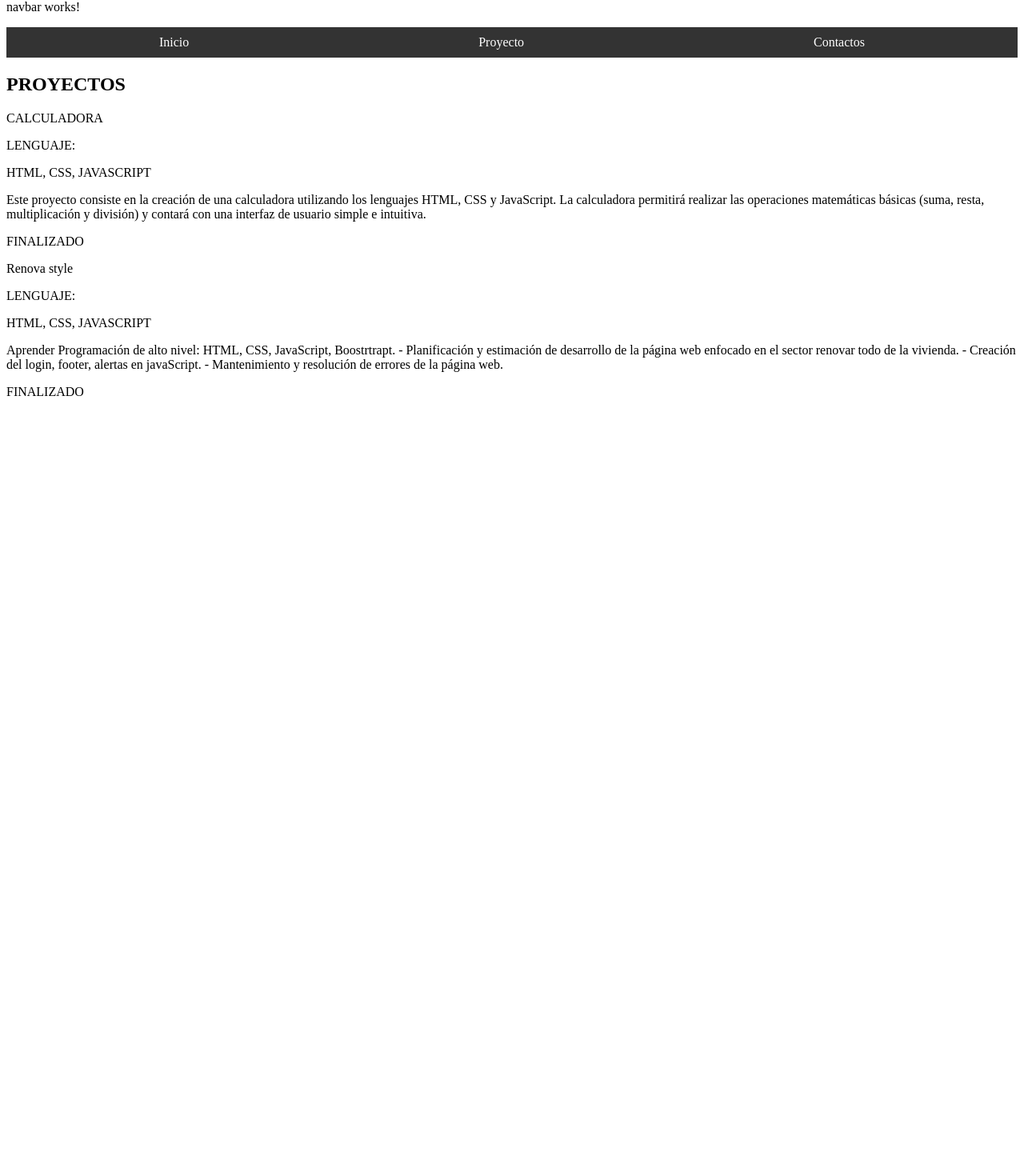
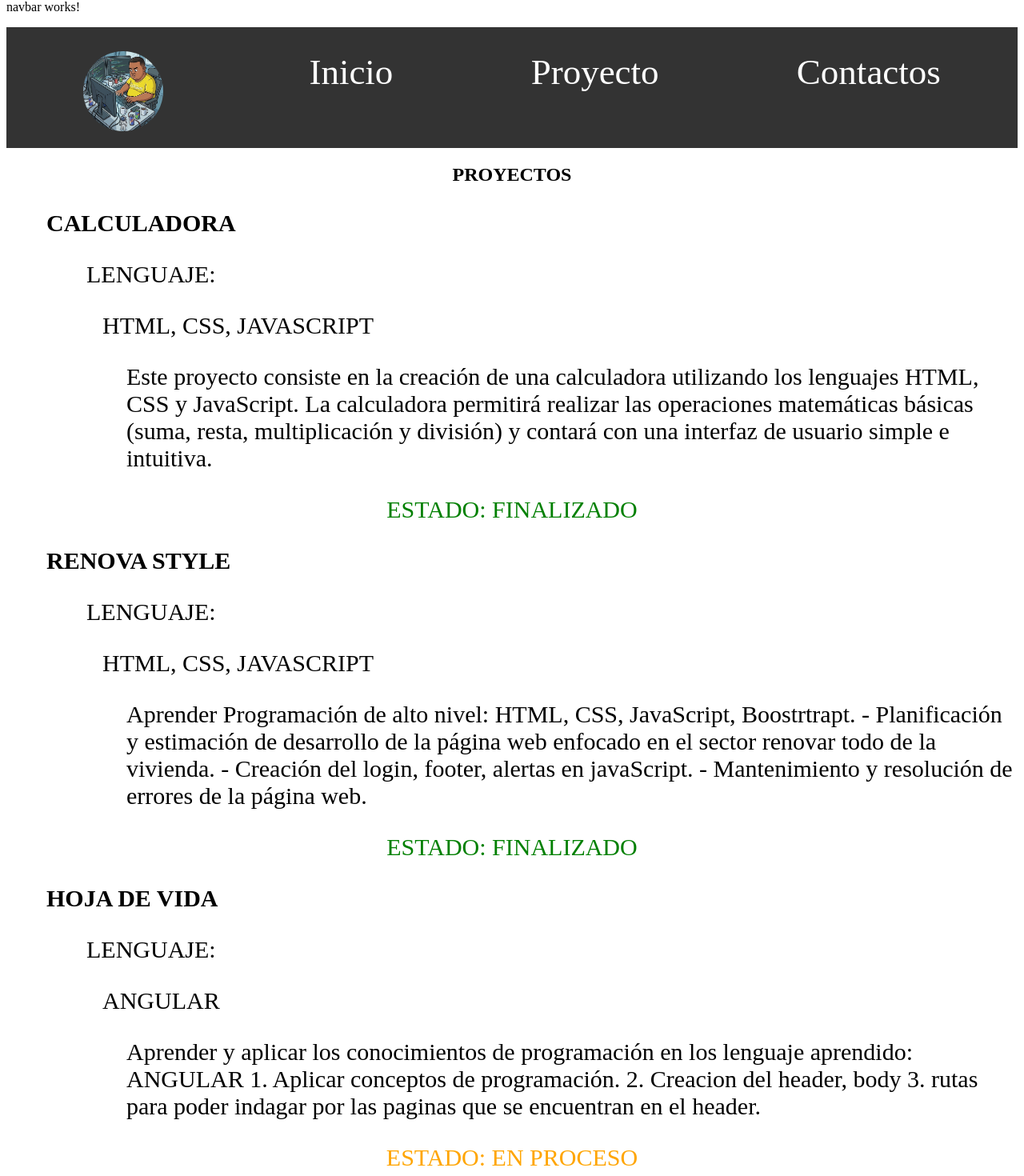
Before and after one commit to AndresMosquera9005/Javier-Mosquera-CV, an Angular app in the folder cvjamr/: page /proyecto in a window 1280 px wide. Shown: the part 16-1486 px from the top of the page at 80% size. Before the commit the page ends 800 px from the top, so only its background shows below. Built offline with nearby package versions, Linux system fonts and the light colour scheme.

Commit message:
las rutas estan listas y se agrega unos proyectos

```diff
--- a/cvjamr/src/app/components/contacto/contacto.html
+++ b/cvjamr/src/app/components/contacto/contacto.html
@@ -1 +1,9 @@
 <p>contacto works!</p>
+<p class="titulo" >CORREO ELECTRONICO:</p>
+<p class="correo">ANDRUBJJ@GMAIL.COM</p>
+<p  class="titulo">NUMERO TELEFONICO:</p>
+<p class="">3172895477</p>
+<p class="titulo">REDES SOCIALES:</p>
+<p>LINKEDIN</p>
+<p>COMPUTRABAJO</p>
+<p></p>
--- a/cvjamr/src/app/components/inicio/inicio.html
+++ b/cvjamr/src/app/components/inicio/inicio.html
@@ -1,6 +1,6 @@
 
 <h1 id="titulo">JAVIER ANDRES MOSQUERA RODRIGUEZ</h1>
-<p id="ultimoEstudio">Desarrollador Full stack </p>
+<p id="ultimoEstudio">Desarrollador Full Stack </p>
 <p id="parrafo">
     Soy un apasionado del desarrollo frontend con una amplia experiencia en la creación de interfaces de usuario atractivas y funcionales. <br>
     Poseo un dominio sólido de HTML, CSS, JavaScript, Angular, React y tengo experiencia en la creación de aplicaciones web escalables y de alto rendimiento.
--- a/cvjamr/src/app/components/navbar/navbar.css
+++ b/cvjamr/src/app/components/navbar/navbar.css
@@ -4,9 +4,23 @@ nav {
     background-color: #333;
     color: white;
     padding: 10px;
+    font-size: 45px;
 }
 
 nav a {
     color: white;
     text-decoration: none;
+    margin-top: 20px;
 }
+
+#logo {
+    width: 100px;
+    height: 100px;
+    border-radius: 50%;
+    object-fit: cover;
+    margin-right: 10px;
+}
+
+#logo:hover {
+    transform: scale(1.1);
+}
--- a/cvjamr/src/app/components/navbar/navbar.html
+++ b/cvjamr/src/app/components/navbar/navbar.html
@@ -1,9 +1,10 @@
 <p>navbar works!</p>
 
 <nav>
+    <a href=""><img id="logo" src="/yo.jpg" alt=""></a>
     <a routerLink="/" routerLinkActive="active">Inicio</a>
-    <a routerLink="/ProyectoComponent" routerLinkActive="active">Proyecto</a>
-    <a [routerLink]="['/contacto']" routerLinkActive="active">Contactos</a>
+    <a routerLink="/proyecto" routerLinkActive="active">Proyecto</a>
+    <a routerLink="/contacto" routerLinkActive="active">Contactos</a>
 </nav>
 
 <!-- <app-inicio></app-inicio> -->
--- a/cvjamr/src/app/components/proyecto/proyecto.css
+++ b/cvjamr/src/app/components/proyecto/proyecto.css
@@ -1,2 +1,36 @@
-#proyectos {}
-.nombreProyecto{}
+#proyectos {
+    text-align: center;
+}
+.nombreProyecto{
+    margin-left: 50px;
+    font-size: 30px;
+    font-weight: bold;
+
+}
+
+.subTitulo{
+    margin-left: 100px;
+    font-size: 30px;
+}
+
+.lenguaje{
+    margin-left: 120px;
+    font-size: 30px;
+}
+
+.descripcion{
+    margin-left: 150px;
+    font-size: 30px;
+}
+
+.estadoFinalizado{
+    text-align:center;
+    color: green;
+    font-size: 30px;
+}
+
+.estadoProceso {
+    text-align:center;
+    color: orange;
+    font-size: 30px;
+}
--- a/cvjamr/src/app/components/proyecto/proyecto.html
+++ b/cvjamr/src/app/components/proyecto/proyecto.html
@@ -2,12 +2,18 @@
 
 <p class="nombreProyecto">CALCULADORA</p>
 <p class="subTitulo">LENGUAJE:</p>
-<p>HTML, CSS, JAVASCRIPT</p>
+<p class="lenguaje" >HTML, CSS, JAVASCRIPT</p>
 <p class="descripcion">Este proyecto consiste en la creación de una calculadora utilizando los lenguajes HTML, CSS y JavaScript. La calculadora permitirá realizar las operaciones matemáticas básicas (suma, resta, multiplicación y división) y contará con una interfaz de usuario simple e intuitiva. </p>
-<p class="finalizado">FINALIZADO</p>
+<p class="estadoFinalizado">ESTADO: FINALIZADO</p>
 
-<p> Renova style</p>
+<p class="nombreProyecto">RENOVA STYLE</p>
 <p class="subTitulo">LENGUAJE:</p>
-<p>HTML, CSS, JAVASCRIPT</p>
-<p> Aprender Programación de alto nivel: HTML, CSS, JavaScript, Boostrtrapt. - Planificación y estimación de desarrollo de la página web enfocado en el sector renovar todo de la vivienda. - Creación del login, footer, alertas en javaScript. - Mantenimiento y resolución de errores de la página web. </p>
-<p class="finalizado">FINALIZADO</p>
+<p class="lenguaje">HTML, CSS, JAVASCRIPT</p>
+<p class="descripcion"> Aprender Programación de alto nivel: HTML, CSS, JavaScript, Boostrtrapt. - Planificación y estimación de desarrollo de la página web enfocado en el sector renovar todo de la vivienda. - Creación del login, footer, alertas en javaScript. - Mantenimiento y resolución de errores de la página web. </p>
+<p class="estadoFinalizado">ESTADO: FINALIZADO</p>
+
+<p class="nombreProyecto">HOJA DE VIDA</p>
+<p class="subTitulo">LENGUAJE:</p>
+<p class="lenguaje" >ANGULAR</p>
+<p class="descripcion"> Aprender y aplicar los conocimientos de programación en los lenguaje aprendido: ANGULAR 1. Aplicar conceptos de programación. 2. Creacion del header, body 3. rutas para poder indagar por las paginas que se encuentran en el header.</p>
+<p class="estadoProceso">ESTADO: EN PROCESO</p>
```
